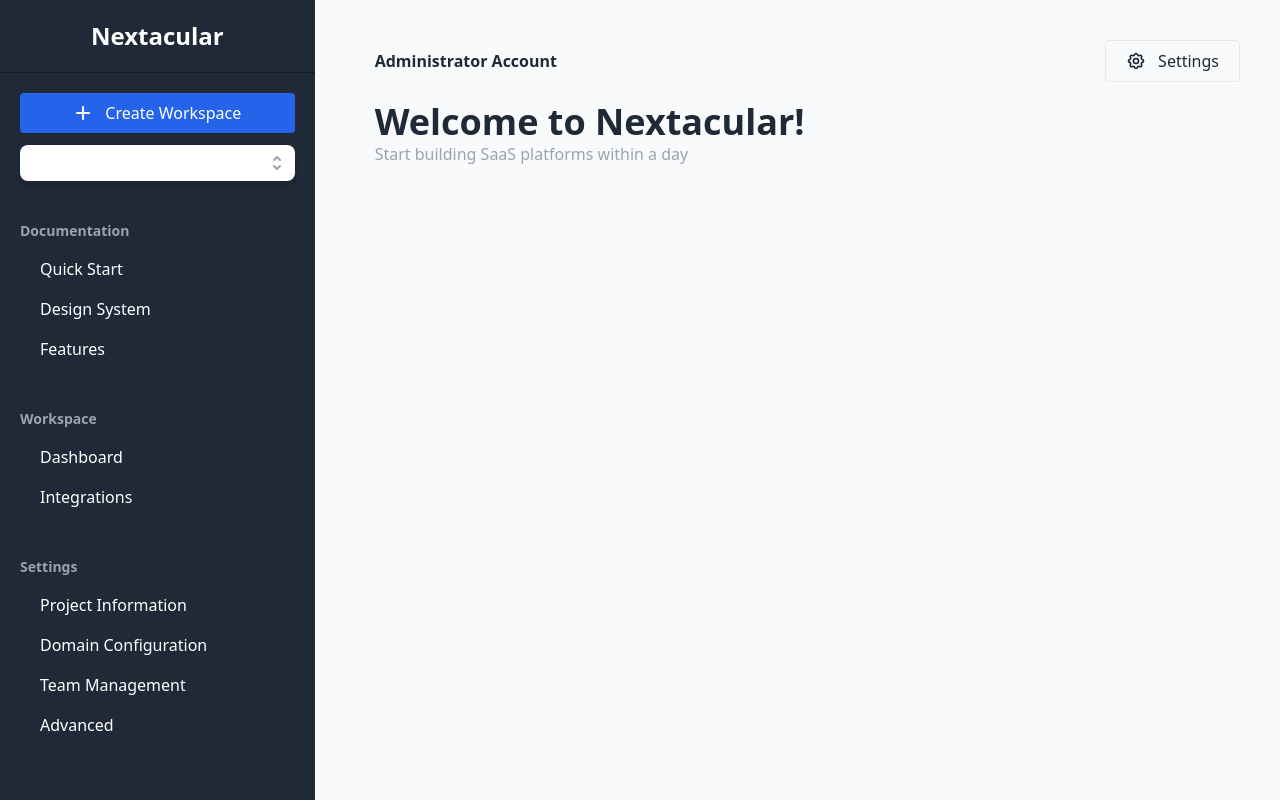
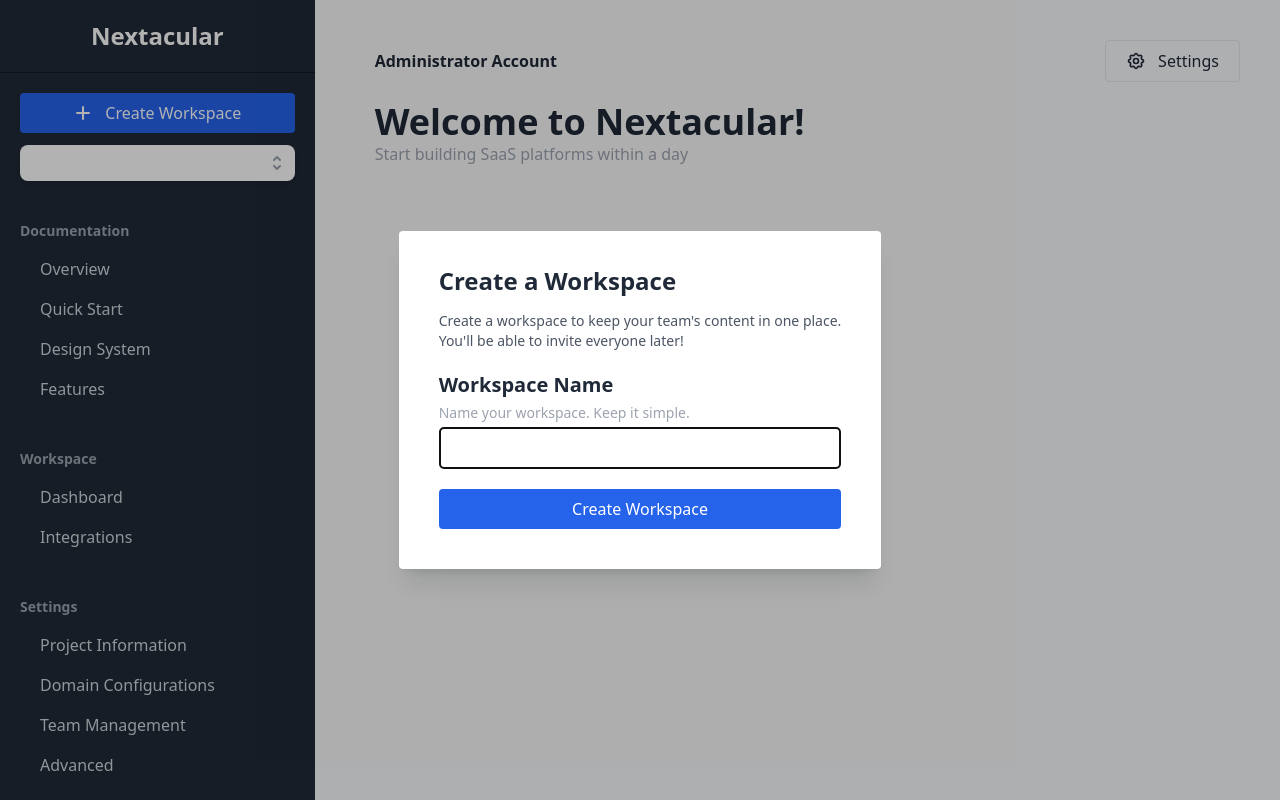
Before and after one commit to tekmickey0118/nextacular, a Next.js app: page /account in a window 1280 px wide. Both pictures are taken after a click on the button "Create Workspace". Built offline with nearby package versions, Linux system fonts and the light colour scheme.

Commit message:
Add modal component

```diff
--- /dev/null
+++ b/components/Modal/index.js
@@ -0,0 +1,51 @@
+import { Fragment } from 'react';
+import { Dialog, Transition } from '@headlessui/react';
+
+const Modal = ({ children, show, subtitle, title, toggle }) => {
+  return (
+    <Transition appear as={Fragment} show={show}>
+      <Dialog
+        className="fixed inset-0 z-20 overflow-y-auto text-gray-800"
+        onClose={toggle}
+      >
+        <div className="h-screen px-5 text-center">
+          <Transition.Child
+            as={Fragment}
+            enter="ease-out duration-300"
+            enterFrom="opacity-0"
+            enterTo="opacity-100"
+            leave="ease-in duration-200"
+            leaveFrom="opacity-100"
+            leaveTo="opacity-0"
+          >
+            <Dialog.Overlay className="fixed inset-0 bg-black bg-opacity-30" />
+          </Transition.Child>
+          <span
+            aria-hidden="true"
+            className="inline-block h-screen align-middle"
+          >
+            &#8203;
+          </span>
+          <Transition.Child
+            as={Fragment}
+            enter="ease-out duration-300"
+            enterFrom="opacity-0 scale-95"
+            enterTo="opacity-100 scale-100"
+            leave="ease-in duration-200"
+            leaveFrom="opacity-100 scale-100"
+            leaveTo="opacity-0 scale-95"
+          >
+            <div className="inline-block p-10 my-10 space-y-5 overflow-hidden text-left align-middle transition-all transform bg-white rounded shadow-xl">
+              <Dialog.Title as="h2" className="text-2xl font-bold leading-5">
+                {title}
+              </Dialog.Title>
+              {children}
+            </div>
+          </Transition.Child>
+        </div>
+      </Dialog>
+    </Transition>
+  );
+};
+
+export default Modal;
--- a/components/Sidebar/index.js
+++ b/components/Sidebar/index.js
@@ -1,7 +1,15 @@
+import { useState } from 'react';
 import { Listbox } from '@headlessui/react';
 import { PlusIcon, SelectorIcon } from '@heroicons/react/solid';
+import Link from 'next/link';
+
+import Modal from '../Modal';
 
 const Sidebar = () => {
+  const [showModal, setModalState] = useState(false);
+
+  const toggleModal = () => setModalState(!showModal);
+
   return (
     <aside className="sticky flex flex-col w-1/4 h-screen space-y-5 overflow-y-auto text-white bg-gray-800 overscroll-contain">
       <div className="p-5 text-center border-b border-b-gray-900">
@@ -10,10 +18,36 @@
         </a>
       </div>
       <div className="flex flex-col items-center justify-center px-5 space-y-3">
-        <button className="flex flex-row items-center justify-center w-full p-2 space-x-3 bg-blue-600 rounded hover:bg-blue-500">
+        <button
+          className="flex flex-row items-center justify-center w-full p-2 space-x-3 bg-blue-600 rounded hover:bg-blue-500"
+          onClick={toggleModal}
+        >
           <PlusIcon className="w-5 h-5 text-white" aria-hidden="true" />
           <span>Create Workspace</span>
         </button>
+        <Modal show={showModal} title="Create a Workspace" toggle={toggleModal}>
+          <div className="space-y-0 text-sm text-gray-600">
+            <p>
+              Create a workspace to keep your team&apos;s content in one place.
+            </p>
+            <p>You&apos;ll be able to invite everyone later!</p>
+          </div>
+          <div className="space-y-1">
+            <h3 className="text-xl font-bold">Workspace Name</h3>
+            <p className="text-sm text-gray-400">
+              Name your workspace. Keep it simple.
+            </p>
+            <input className="w-full px-3 py-2 border rounded" type="text" />
+          </div>
+          <div>
+            <button
+              className="flex flex-row items-center justify-center w-full p-2 space-x-3 text-white bg-blue-600 rounded hover:bg-blue-500"
+              onClick={toggleModal}
+            >
+              <span>Create Workspace</span>
+            </button>
+          </div>
+        </Modal>
         <Listbox className="w-full" value={null} onChange={null}>
           <div className="relative mt-1">
             <Listbox.Button className="relative w-full py-2 pl-3 pr-10 text-left bg-white rounded-lg shadow-md cursor-default sm:text-sm">
@@ -32,25 +66,72 @@
         <div className="space-y-2">
           <h5 className="text-sm font-bold text-gray-400">Documentation</h5>
           <ul className="ml-5 leading-10">
-            <li>Quick Start</li>
-            <li>Design System</li>
-            <li>Features</li>
+            <li>
+              <Link href="/account">
+                <a className="text-gray-300 hover:text-white">Overview</a>
+              </Link>
+            </li>
+            <li>
+              <Link href="/account/quick-start">
+                <a className="text-gray-300 hover:text-white">Quick Start</a>
+              </Link>
+            </li>
+            <li>
+              <Link href="/account/design-system">
+                <a className="text-gray-300 hover:text-white">Design System</a>
+              </Link>
+            </li>
+            <li>
+              <Link href="/account/features">
+                <a className="text-gray-300 hover:text-white">Features</a>
+              </Link>
+            </li>
           </ul>
         </div>
         <div className="space-y-2">
           <h5 className="text-sm font-bold text-gray-400">Workspace</h5>
           <ul className="ml-5 leading-10">
-            <li>Dashboard</li>
-            <li>Integrations</li>
+            <li>
+              <Link href="#!">
+                <a className="text-gray-300 hover:text-white">Dashboard</a>
+              </Link>
+            </li>
+            <li>
+              <Link href="#!">
+                <a className="text-gray-300 hover:text-white">Integrations</a>
+              </Link>
+            </li>
           </ul>
         </div>
         <div className="space-y-2">
           <h5 className="text-sm font-bold text-gray-400">Settings</h5>
           <ul className="ml-5 leading-10">
-            <li>Project Information</li>
-            <li>Domain Configuration</li>
-            <li>Team Management</li>
-            <li>Advanced</li>
+            <li>
+              <Link href="#!">
+                <a className="text-gray-300 hover:text-white">
+                  Project Information
+                </a>
+              </Link>
+            </li>
+            <li>
+              <Link href="#!">
+                <a className="text-gray-300 hover:text-white">
+                  Domain Configurations
+                </a>
+              </Link>
+            </li>
+            <li>
+              <Link href="#!">
+                <a className="text-gray-300 hover:text-white">
+                  Team Management
+                </a>
+              </Link>
+            </li>
+            <li>
+              <Link href="#!">
+                <a className="text-gray-300 hover:text-white">Advanced</a>
+              </Link>
+            </li>
           </ul>
         </div>
       </div>
```
